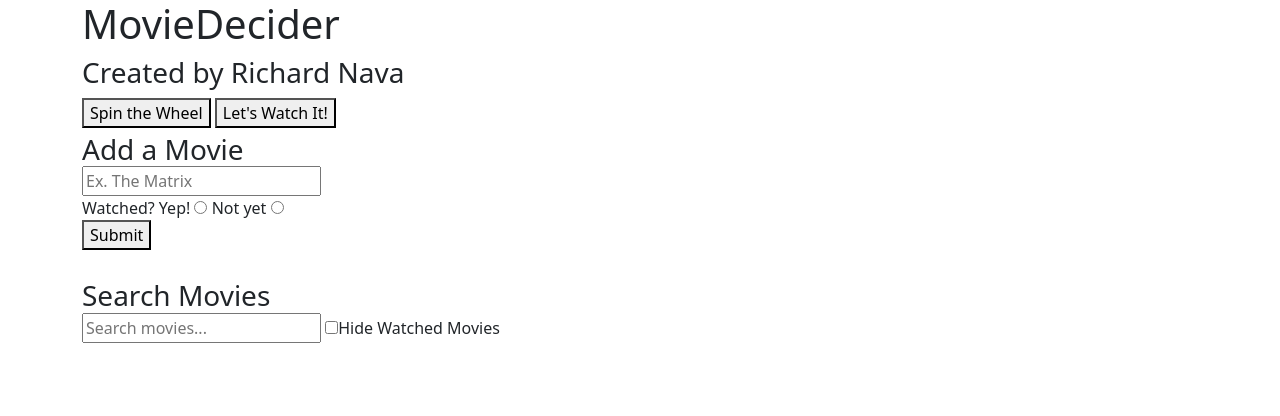
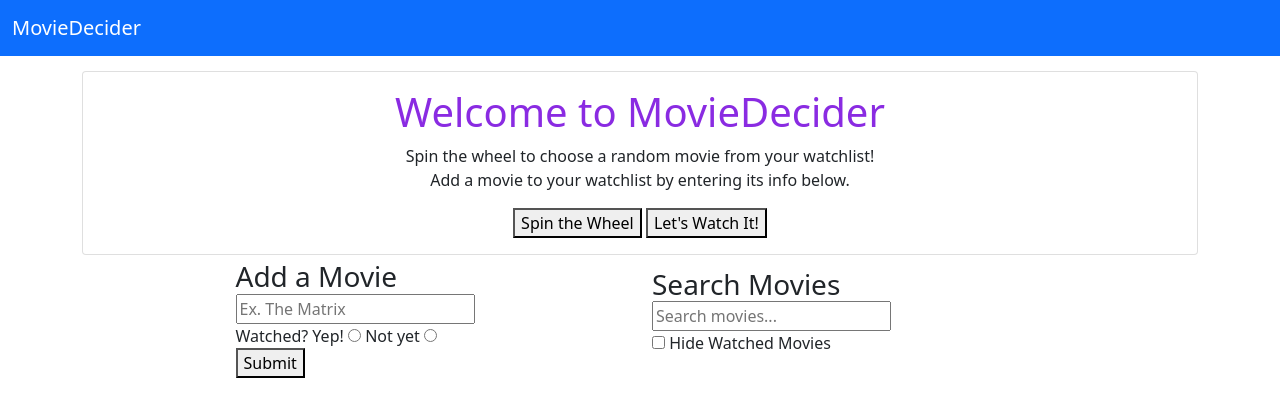
Before and after one commit to richard-nava/movie-decider, a plain HTML site: page app.js/index.html in a window 1280 px wide. Drawn offline with nearby package versions, Linux system fonts and the light colour scheme.

Commit message:
Added css file and styles to index

```diff
--- /dev/null
+++ b/app.js/css/styles.css
@@ -0,0 +1,16 @@
+h1 {
+    color:blueviolet
+}
+
+#app-title{
+    margin-top: 15px;
+
+}
+
+.movieList{
+    margin-top: 15px;
+}
+
+#search-bar{
+    align-self: center;
+}
--- a/app.js/index.html
+++ b/app.js/index.html
@@ -4,26 +4,39 @@
         <meta charset="utf-8">
         <meta name="viewport" content="width=device-width, initial-scale=1">
         <link href="https://cdn.jsdelivr.net/npm/bootstrap@5.0.0-beta1/dist/css/bootstrap.min.css" rel="stylesheet" integrity="sha384-giJF6kkoqNQ00vy+HMDP7azOuL0xtbfIcaT9wjKHr8RbDVddVHyTfAAsrekwKmP1" crossorigin="anonymous">
-
+        <link rel="stylesheet" href="css/styles.css"
     </head>
     <body>
-        <div class="container" id="app-title">
-            <h1>MovieDecider</h1>
-            <h3>Created by Richard Nava</h3>
+        <nav class="navbar navbar-dark bg-primary">
+            <div class="container-fluid">
+              <a class="navbar-brand" href="#">MovieDecider</a>
             </div>
+          </nav>
+
+
 
         <!----------- CHOOSE A RANDOM MOVIE ----------->
-        <div class="container" id="movie-chooser">
+        <div class="container" id="app-title">
+            <div class="card" id="movie-chooser">
+                <div class="card-body text-center">
                     <div class="container" id="random-titles">
+                        <h1>Welcome to MovieDecider</h1>
 
+                        <p>Spin the wheel to choose a random movie from your
+                            watchlist!<br> Add a movie to your watchlist by entering its info below.
+                        </p>
                     </div>
                     <button name="spin">Spin the Wheel</button>
                     <button name="confirm">Let's Watch It!</button>
                 </div>
+            </div>
+        </div>
 
 
+        <div class="container">
+        <div class="row">
             <!----------- ADD MOVIE ----------->
-        <div class="container" id="form-movies">
+            <div class="col d-flex justify-content-center" id="form-movies">
             <label for="add-movie-form"> <h3 style="padding-top: 5px;margin-bottom: 0px;">Add a Movie</h3>
                     <form id="add-movie-form">
                         <label>
@@ -45,22 +58,31 @@
             <br>
 
             <!----------- SEARCH MOVIE ----------->
-        <div class="container" id="search-bar">
+            <div class="col" id="search-bar">
                 <label for="search"><h3 style="padding-top: 5px;margin-bottom: 0px;">Search Movies</h3>
                     <input type="text" placeholder="Search movies..." id="search">
                 </label>
-            <input type="checkbox" name="hideWatched" id="hide-watched">Hide Watched Movies
-        </div>
-
+                <br>
+                <label for="hide-watched">
+                <input type="checkbox" name="hideWatched" id="hide-watched">
+                </label> Hide Watched Movies
                 <!----------- LIST OF MOVIES ----------->
-        <div class="container" id="movie-list">
+                <div class="movieList " id="movie-list">
 
                 </div>
 
+            </div>
+
+
+
+        </div>
+        </div>
+
+
         <script src="./js/uudi.js"></script>
         <script src="./js/app.js" type="module"></script>
-        <!-- Option 2: Separate Popper and Bootstrap JS -->
 
+        <!------ bootstrap stuff ------>
         <script src="https://cdn.jsdelivr.net/npm/@popperjs/core@2.5.4/dist/umd/popper.min.js" integrity="sha384-q2kxQ16AaE6UbzuKqyBE9/u/KzioAlnx2maXQHiDX9d4/zp8Ok3f+M7DPm+Ib6IU" crossorigin="anonymous"></script>
         <script src="https://cdn.jsdelivr.net/npm/bootstrap@5.0.0-beta1/dist/js/bootstrap.min.js" integrity="sha384-pQQkAEnwaBkjpqZ8RU1fF1AKtTcHJwFl3pblpTlHXybJjHpMYo79HY3hIi4NKxyj" crossorigin="anonymous"></script>
 
--- a/app.js/js/app.js
+++ b/app.js/js/app.js
@@ -91,11 +91,10 @@ export const movieChooser = function(movies){
         return movie.watched === false
     })
 
-
-
+    // Starts the chooser
     let rotation = setInterval(() => {chooser(unwatched)}, 100);
 
-    // calls the clear function for the CHOOSER function
+    // ends the chooser after 3 secs
     setTimeout(function(){clearInterval(rotation)},3000)
 
 }
```
Also changed, not shown: app.js/movie.html (+6 -1 lines). Lines whose indentation alone changed are shown as unchanged.
